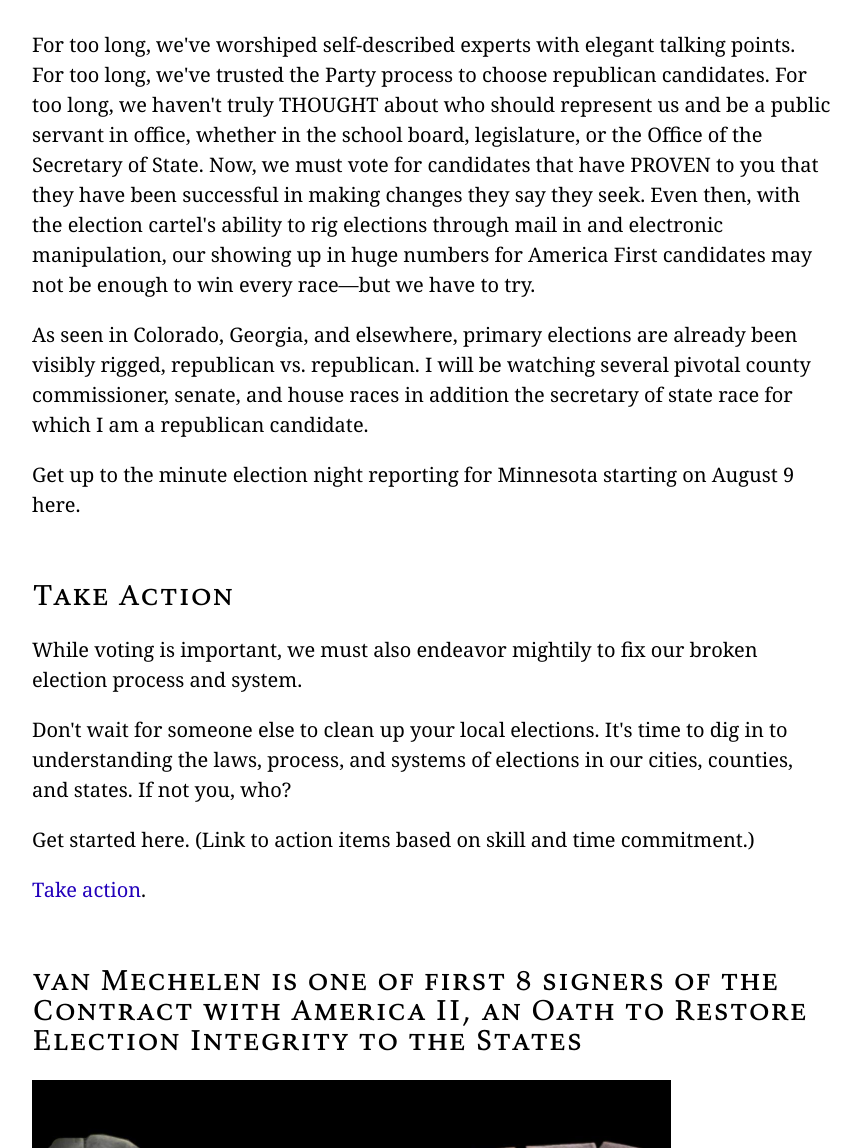
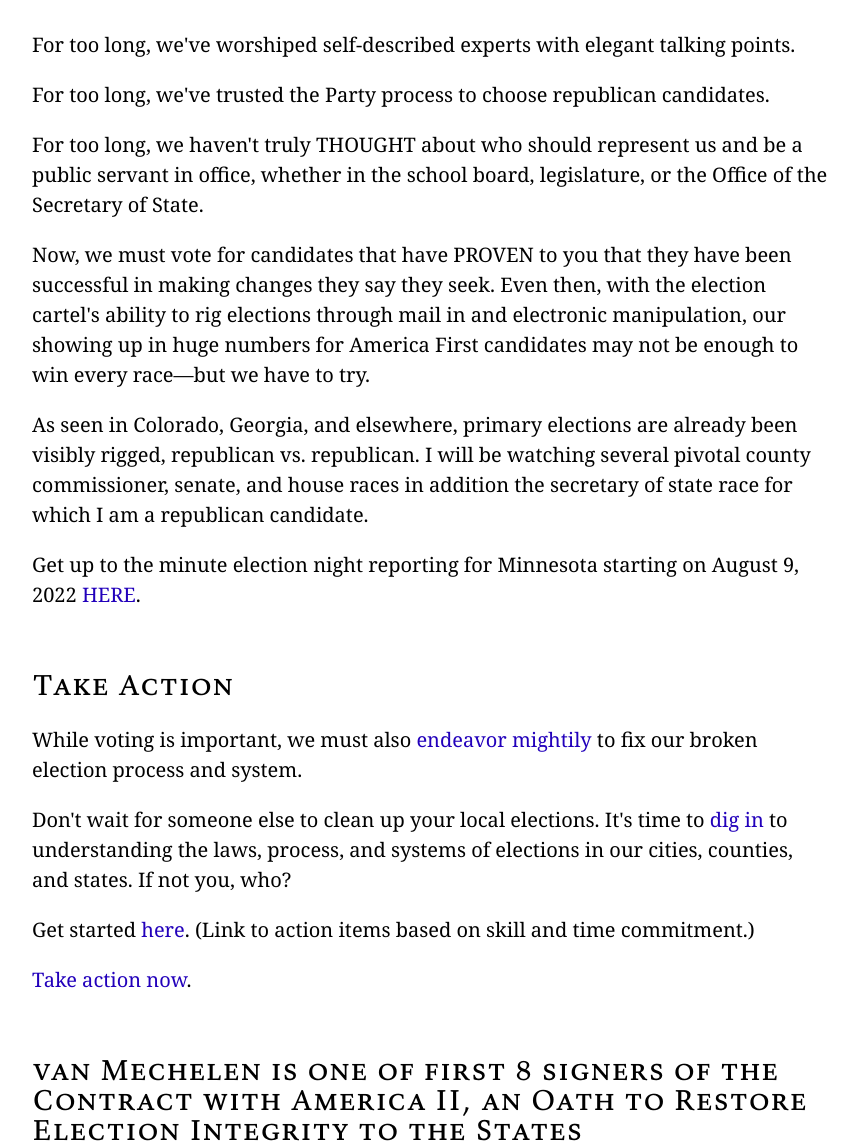
Before and after one commit to erikvanmechelen/erikvanmechelen.github.io, a plain HTML site: page index.html in a window 1280 px wide. Shown: the part 201-1349 px from the top of the page, without its empty margins (208-1069 px from the left). Drawn offline with Linux system fonts and the light colour scheme.

Commit message:
take action now

```diff
--- a/index.html
+++ b/index.html
@@ -16,24 +16,30 @@
 <header>
 <h1>Choose Candidates on Aug 9 that have SHOWN You They Have the Capability to Achieve TRUE Election Integrity</h1>
 <p>
-	For too long, we've worshiped self-described experts with elegant talking points. For too long, we've trusted the Party process to choose republican candidates. For too long, we haven't truly THOUGHT about who should represent us and be a public servant in office, whether in the school board, legislature, or the Office of the Secretary of State. Now, we must vote for candidates that have PROVEN to you that they have been successful in making changes they say they seek. Even then, with the election cartel's ability to rig elections through mail in and electronic manipulation, our showing up in huge numbers for America First candidates may not be enough to win every race—but we have to try.
-</p>
+	For too long, we've worshiped self-described experts with elegant talking points.
+</p><p>
+	For too long, we've trusted the Party process to choose republican candidates.
+</p><p>
+	For too long, we haven't truly THOUGHT about who should represent us and be a public servant in office, whether in the school board, legislature, or the Office of the Secretary of State.
+</p><p>
+	Now, we must vote for candidates that have PROVEN to you that they have been successful in making changes they say they seek. Even then, with the election cartel's ability to rig elections through mail in and electronic manipulation, our showing up in huge numbers for America First candidates may not be enough to win every race—but we have to try.
+</p><p>
 	As seen in Colorado, Georgia, and elsewhere, primary elections are already been visibly rigged, republican vs. republican. I will be watching several pivotal county commissioner, senate, and house races in addition the secretary of state race for which I am a republican candidate.
 </p>
 <p>
-	Get up to the minute election night reporting for Minnesota starting on August 9 here.
+	Get up to the minute election night reporting for Minnesota starting on August 9, 2022 <a href="https://magaraccoon.com/primaryresults.asp" target=_new>HERE</a>.
 </p>
 <h2>Take Action</h2>
 <p>
-	While voting is important, we must also endeavor mightily to fix our broken election process and system.
+	While voting is important, we must also <a href="https://erikformn.us/action.html" target=_new> endeavor mightily</a> to fix our broken election process and system.
 </p>
 <p>
-	Don't wait for someone else to clean up your local elections. It's time to dig in to understanding the laws, process, and systems of elections in our cities, counties, and states. If not you, who?
+	Don't wait for someone else to clean up your local elections. It's time to <a href="https://erikformn.us/action.html" target=_new>dig in</a> to understanding the laws, process, and systems of elections in our cities, counties, and states. If not you, who?
 </p><p>
-	Get started here. (Link to action items based on skill and time commitment.)
+	Get started <a href="https://erikformn.us/action.html" target=_new>here</a>. (Link to action items based on skill and time commitment.)
 </p>
 <p>
-	<a href="https://erikformn.us/action.html" target=_new>Take action</a>.
+	<a href="https://erikformn.us/action.html" target=_new>Take action now</a>.
 </p>
 
 <h2>van Mechelen is one of first 8 signers of the Contract with America II, an Oath to Restore Election Integrity to the States</h2>
```
